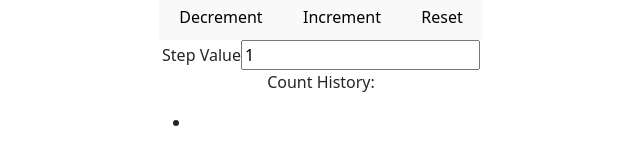
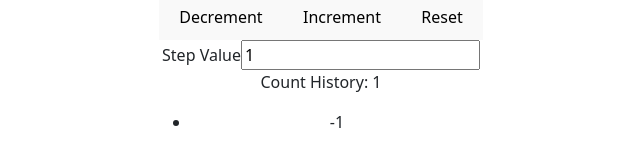
Before and after one commit to structbase/Counter, a React (Vite) app: page / in a window 1280 px wide. Both pictures are taken after a click on the button "Decrement". Shown: the part 376-540 px from the top of the page, without its empty margins (319-959 px from the left). Built offline with nearby package versions, Linux system fonts and the light colour scheme.

Commit message:
Add count history tracking to Counter component
Introduced a history state to track all count changes. Updated increment and decrement actions to record each new count in the history, and rendered the count history as a list in the UI.

```diff
--- a/src/components/Counter.tsx
+++ b/src/components/Counter.tsx
@@ -4,6 +4,7 @@ import { useState, type ChangeEvent } from "react";
 export const Counter: React.FC = () => {
     const [count, setCount] = useState<number>(0);
     const [step, setStep] = useState<number>(1);
+    const [history, setHistory] = useState<number[]>([]);
 
     const handleStepChange = (e: ChangeEvent<HTMLInputElement>) => {
         const value = Number(e.target.value);
@@ -12,6 +13,10 @@ const handleStepChange = (e: ChangeEvent<HTMLInputElement>) => {
         }
     };
 
+    const handleCountAndHistory = (newCount: number) => {
+        setCount(newCount);
+        setHistory((prevHistory) => [...prevHistory, newCount]);
+    };
 
     return (
         <div>
@@ -25,31 +30,41 @@ const handleStepChange = (e: ChangeEvent<HTMLInputElement>) => {
                 <div>
                     <div>
                         <button
-                            onClick={() =>
-                                count > 0 && setCount(count - 1 * step)
-                            }
+                            onClick={() => handleCountAndHistory(count - step)}
                         >
                             Decrement
                         </button>
 
-                        <button onClick={() => setCount(count + 1 * step)}>
+                        <button
+                            onClick={() => handleCountAndHistory(count + step)}
+                        >
                             Increment
                         </button>
                         <button onClick={() => setCount(0)}>Reset</button>
                     </div>
                     <div>
                         <label htmlFor="value">Step Value</label>
-                        <input type="number" min={1} value={step} onChange={handleStepChange}/>
+                        <input
+                            type="number"
+                            min={1}
+                            value={step}
+                            onChange={handleStepChange}
+                        />
                     </div>
                 </div>
 
                 <div>
-                    <p>Count History:</p>
+                    <div>
+                        <p>Count History: {history.length}</p>
                     </div>
-                {/* placeholder */}
+                    <div>
                         <ul>
-                    <li></li>
+                            {history.map((h, index) => (
+                                <li key={index}>{h}</li>
+                            ))}
                         </ul>
+                    </div>
+                </div>
             </div>
         </div>
     );
```
Lines whose indentation alone changed are shown as unchanged.
